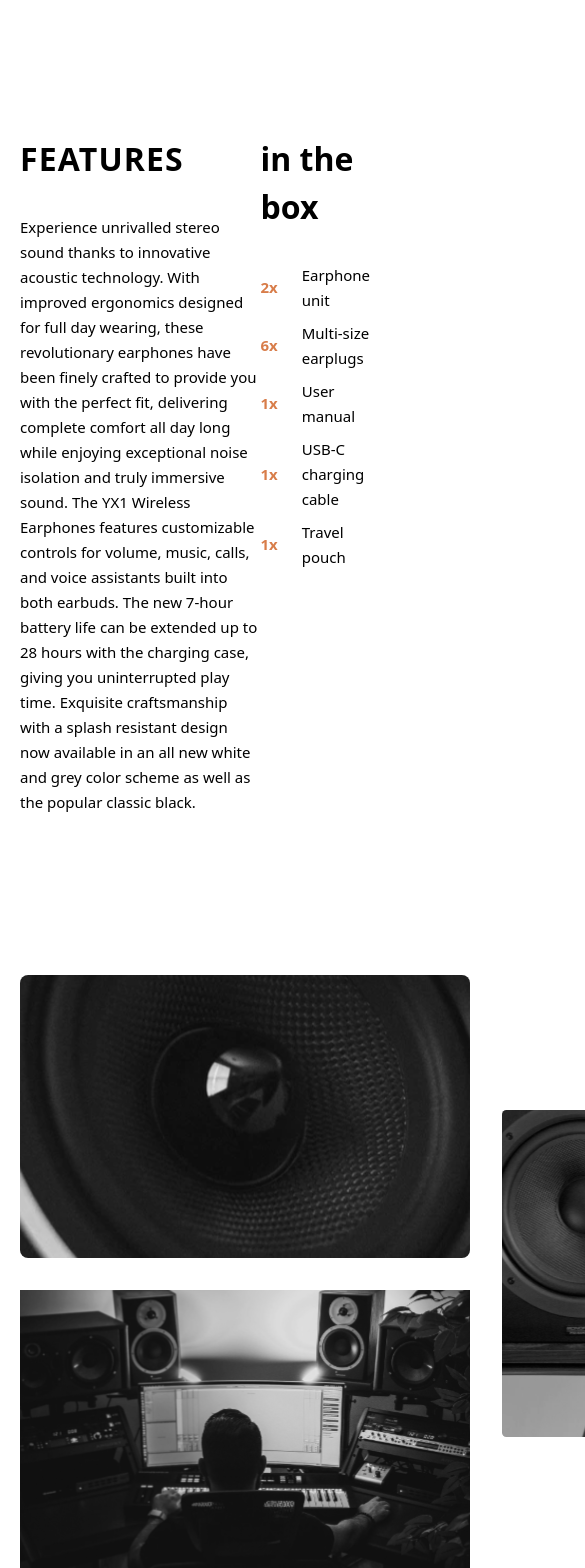
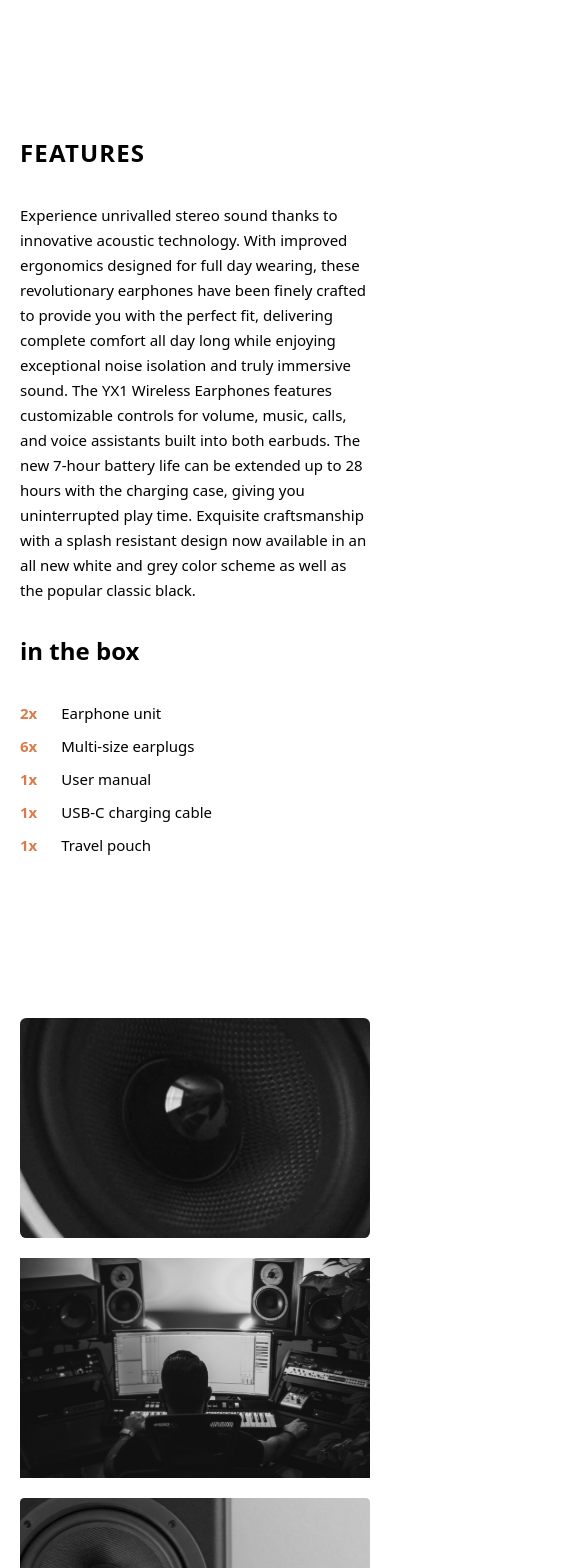
Before and after one commit to Georgekuprashvili/ecommerce-project, a Next.js app: page /SpeakersPage/1 in a window 390 px wide. Shown: the part 1240-2808 px from the top of the page, 585 px wide, since content can reach past the window. Built offline with nearby package versions, Linux system fonts and the light colour scheme.

Commit message:
feat(RESPONSIVE):added responsive

```diff
--- a/app/common/types/Type.ts
+++ b/app/common/types/Type.ts
@@ -1,3 +1,8 @@
+export interface OtherProduct {
+  slug: string;
+  name: string;
+}
+
 export interface SpeakersInnerPageCompInterface {
   product: {
     name: string;
@@ -9,5 +14,6 @@ export interface SpeakersInnerPageCompInterface {
       quantity: number;
       item: string;
     }[];
+    others: OtherProduct[];
   };
 }
--- a/components/__organisms/SpeakersInnerPageComp/SpeakersInnerPageComp.tsx
+++ b/components/__organisms/SpeakersInnerPageComp/SpeakersInnerPageComp.tsx
@@ -3,7 +3,6 @@
 import React from "react";
 import FirstSpeakerImage from "../../../public/assets/image-removebg-preview(38).svg";
 import SecondSpeakersImage from "../../../public/assets/image-removebg-preview(49).svg";
-
 import HeadphonesImage from "../../../public/assets/headphones.svg";
 import EarphoneImg from "../../../public/assets/earphones.svg";
 import AboutSection from "../AboutSection";
@@ -14,9 +13,11 @@ import zx7Second from "../../../public/assets/zx7second.svg";
 import zx9third from "../../../public/assets/zx9third.svg";
 import zx7third from "../../../public/assets/zx7third.svg";
 import Image from "next/image";
+import whiteHeadsetImage from "../../../public/assets/whiteheadset.svg";
 import SpeakersInnerPageProductsSection from "../../__molecules/SpeakersInnerPageProductsSection.tsx/SpeakersInnerPageProductsSection";
 import { SpeakersInnerPageCompInterface } from "../../../app/common/types/Type";
 import SpeakersPageProductsSmallDivs from "../../__molecules/SpeakersPageProductSmallDivs/SpeakersPageProductsSmallDivs";
+import Link from "next/link";
 function SpeakersInnerPageComp({ product }: SpeakersInnerPageCompInterface) {
   console.log(product);
 
@@ -35,17 +36,19 @@ function SpeakersInnerPageComp({ product }: SpeakersInnerPageCompInterface) {
           price={product.price}
         />
       </div>
-      <div className="w-[100%] max-w-[1180px] mt-[160px] px-[20px] flex justify-between">
+      <div className="w-[100%] max-w-[1180px] mt-[160px] px-[20px] flex justify-between gap-[30px] max-[800px]:flex-col">
         <div className="flex flex-col">
-          <h1 className="text-[#000000] text-[32px] font-bold eading-[36px] tracking-[1.14px]">
+          <h1 className="text-[#000000] text-[32px] font-bold eading-[36px] tracking-[1.14px] max-[500px]:text-[24px]">
             FEATURES
           </h1>
-          <p className="max-w-[635px] leading-[25px] text-[15px] font-normal text-[#000000] mt-[32px]">
+          <p className="max-w-[635px] leading-[25px] text-[15px] font-normal text-[#000000] mt-[32px] max-[800]:max-w-[100%]">
             {product.features}
           </p>
         </div>
-        <div className="flex flex-col">
-          <h1 className="text-[#000000] text-[32px] font-bold">in the box</h1>
+        <div className="flex flex-col max-[800px]:flex-row max-[800px]:w-[100%] max-[800px]:justify-between max-[500px]:flex-col">
+          <h1 className="text-[#000000] text-[32px] font-bold max-[500px]:text-[24px]">
+            in the box
+          </h1>
           <div className="flex flex-col mt-[32px] gap-[8px]">
             {product.includes.map((item, key) => (
               <div className="flex gap-[24px] items-center" key={key}>
@@ -60,8 +63,8 @@ function SpeakersInnerPageComp({ product }: SpeakersInnerPageCompInterface) {
           </div>
         </div>
       </div>
-      <div className="max-w-[1180px] w-[100%] px-[20px] flex mt-[160px]  gap-[32px] items-center ">
-        <div className="flex flex-col gap-[32px]">
+      <div className="max-w-[1180px] w-[100%] px-[20px] flex mt-[160px]  gap-[32px] items-center max-[800px]:flex-col max-[800px]:gap-[20px]">
+        <div className="flex flex-col gap-[32px] max-[800px]:w-[100%] max-[800px]:gap-[20px]">
           <Image
             src={
               product.name === "ZX9 Speaker" ? ZX9SPEAKERFirst : ZX7SPEAKERFirst
@@ -69,14 +72,14 @@ function SpeakersInnerPageComp({ product }: SpeakersInnerPageCompInterface) {
             alt="speakers"
             width={500}
             height={500}
-            className="w-[100%]"
+            className="w-[100%] min-w-[277px] max-[800px]:w-[100%] "
           />
           <Image
             src={product.name === "ZX9 Speaker" ? zx9SecondIMG : zx7Second}
             alt="speakers"
             width={500}
             height={500}
-            className="w-[100%] min-w-[450px]"
+            className="w-[100%] min-w-[277px] max-[800px]:w-[100%] "
           />
         </div>
         <Image
@@ -84,15 +87,54 @@ function SpeakersInnerPageComp({ product }: SpeakersInnerPageCompInterface) {
           alt="speakers"
           width={500}
           height={500}
-          className="w-[100%] max-w-[635px]"
+          className="w-[100%] min-w-[395px] max-w-[635px] h-[100%] max-[800px]:max-w-[100%] max-[800px]:min-w-auto "
         />
       </div>
-      <div className="flex max-w-[1180px] w-[100%] items-center justify-center flex-col mt-[160px]">
-        <h1 className="font-bold text-[32px] leading-[36px] tracking-[1.14px]">
+      <div className="flex max-w-[1180px] px-[20px] w-[100%] items-center justify-center flex-col mt-[160px] ">
+        <h1 className="font-bold text-[32px] leading-[36px] tracking-[1.14px] max-[800px]:text-[24px ">
           you may also like
         </h1>
+        <div className="w-[100%] flex items-center justify-between mt-[64px] gap-[20px] max-[600px]:flex-col">
+          {product.others.map((item, key) => (
+            <div
+              className="flex flex-col items-center justify-center gap-[45px] w-[100%]"
+              key={key}
+            >
+              <div className="bg-[#F1F1F1] max-w-[350px]  w-[100%] py-[60px] flex itmes-center justify-center max-[800px]:py-[15px] max-[600px]:max-w-[100%] ">
+                <Image
+                  src={
+                    item.name === "ZX9 Speaker"
+                      ? FirstSpeakerImage
+                      : item.name === "XX99 Mark I"
+                      ? HeadphonesImage
+                      : item.name === "ZX7 Speaker"
+                      ? SecondSpeakersImage
+                      : whiteHeadsetImage
+                  }
+                  alt={item.name}
+                  width={500}
+                  height={500}
+                  className="max-w-[140px] w-[100%] h-[180px] max-[800px]:max-w-[60px] max-[800px]:h-[87px]"
+                />
+              </div>
+              <h1 className="text-[24px] text-[#000000] font-bold tracking-[1.7px]">
+                {item.name}
+              </h1>
+              <Link
+                href={`${
+                  item.name === "ZX7 Speaker"
+                    ? "/SpeakersPage/5"
+                    : "/SpeakersPage/6"
+                }`}
+                className="bg-[#D87D4A] text-[#fff] px-[29px] py-[15px] cursor-pointer font-bold text-[13px] tracking-[1px] hover:bg-[#FBAF85]"
+              >
+                See Product
+              </Link>
+            </div>
+          ))}
+        </div>
       </div>
-      <div className="max-w-[1180px] w-[100%] flex items-center justify-between mt-[160px] px-[20px] gap-[20px] max-[800px]:gap-[10px] max-[600px]:flex-col max-[600px]:gap-[55px] ">
+      <div className="max-w-[1180px] w-[100%] flex items-center justify-between mt-[260px] px-[20px] gap-[20px] max-[800px]:gap-[10px] max-[600px]:flex-col max-[600px]:gap-[55px] max-[800px]:mt-[160px] ">
         <SpeakersPageProductsSmallDivs
           href="/Headphones"
           alt="HEADPHONES"
@@ -111,7 +153,7 @@ function SpeakersInnerPageComp({ product }: SpeakersInnerPageCompInterface) {
           h3="EARPHONES"
           alt="EARPHONES"
         />
-      </div>{" "}
+      </div>
       <div className="mt-[160px]">
         <AboutSection />
       </div>
```
Also changed, not shown: public/assets/whiteheadset.svg (added).
